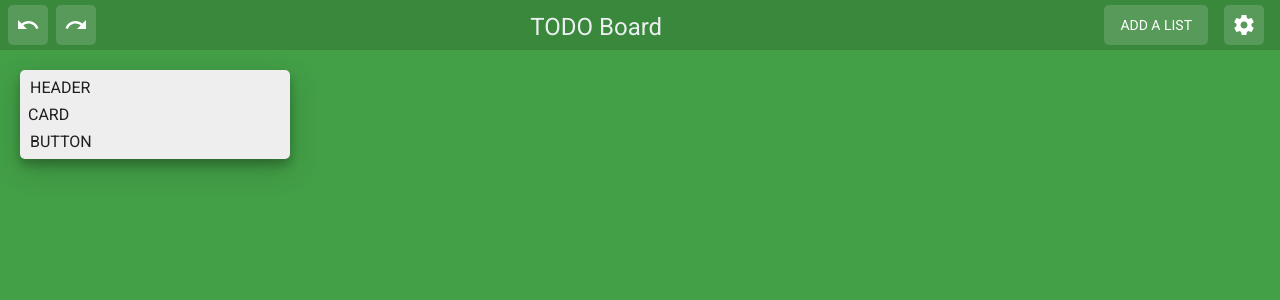
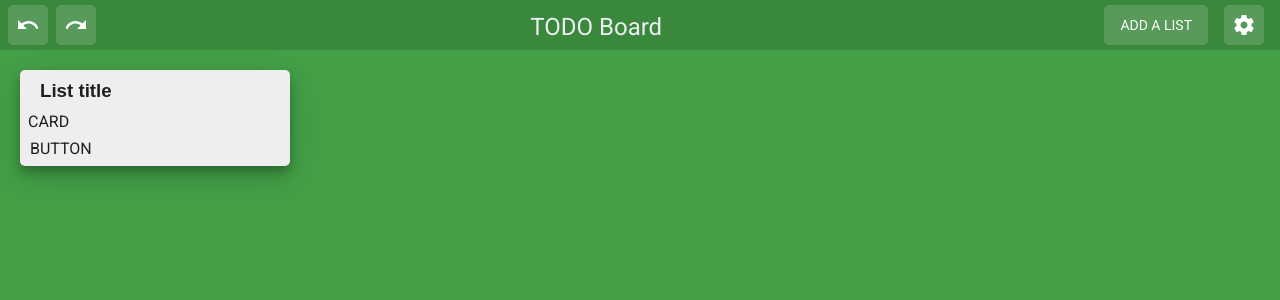
Before and after one commit to vladimirakulchik/react_todo_board, a React (Create React App) app: page / in a window 1280 px wide. Shown: the top 300 px of the page. Built offline with nearby package versions, Linux system fonts and the light colour scheme.

Commit message:
Specify list header

```diff
--- a/src/components/List/ListCards.css
+++ b/src/components/List/ListCards.css
@@ -21,13 +21,6 @@
     white-space: normal !important;
 }
 
-.list-header {
-    flex: 0 0 auto;
-    padding: 8px 10px;
-    position: relative;
-    min-height: 18px;
-}
-
 .list-cards {
     flex: 1 1 auto;
     overflow-y: auto;
--- a/src/components/List/ListCards.jsx
+++ b/src/components/List/ListCards.jsx
@@ -1,5 +1,6 @@
 import React from 'react';
 import Paper from 'material-ui/Paper';
+import ListHeader from './ListHeader';
 import './ListCards.css';
 import '../Scrollbar.css';
 
@@ -8,9 +9,7 @@ class ListCards extends React.Component {
         return(
             <div className="list">
                 <Paper className="list-content" zDepth={3}>
-                    <div className="list-header">
-                        HEADER
-                    </div>
+                    <ListHeader title="List title" />
 
                     <div className="list-cards scrollbar">
                         CARD
--- /dev/null
+++ b/src/components/List/ListHeader.css
@@ -0,0 +1,9 @@
+.list-header {
+    font-family: sans-serif;
+    flex: 0 0 auto;
+    padding: 10px 20px;
+    position: relative;
+    min-height: 18px;
+    font-weight: bolder;
+    margin: 0;
+}
--- /dev/null
+++ b/src/components/List/ListHeader.jsx
@@ -0,0 +1,12 @@
+import React from 'react';
+import './ListHeader.css';
+
+function ListHeader(props) {
+    return(
+        <h3 className="list-header">
+            {props.title}
+        </h3>
+    )
+}
+
+export default ListHeader;
```
